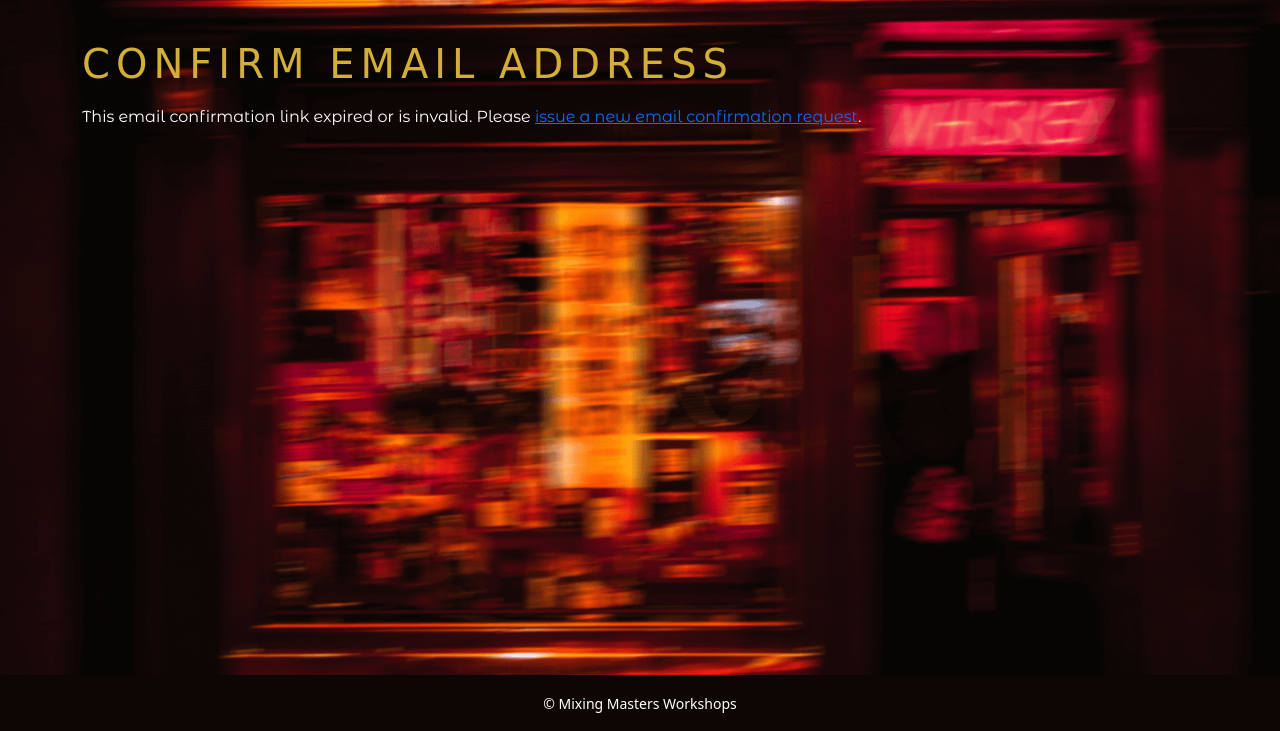
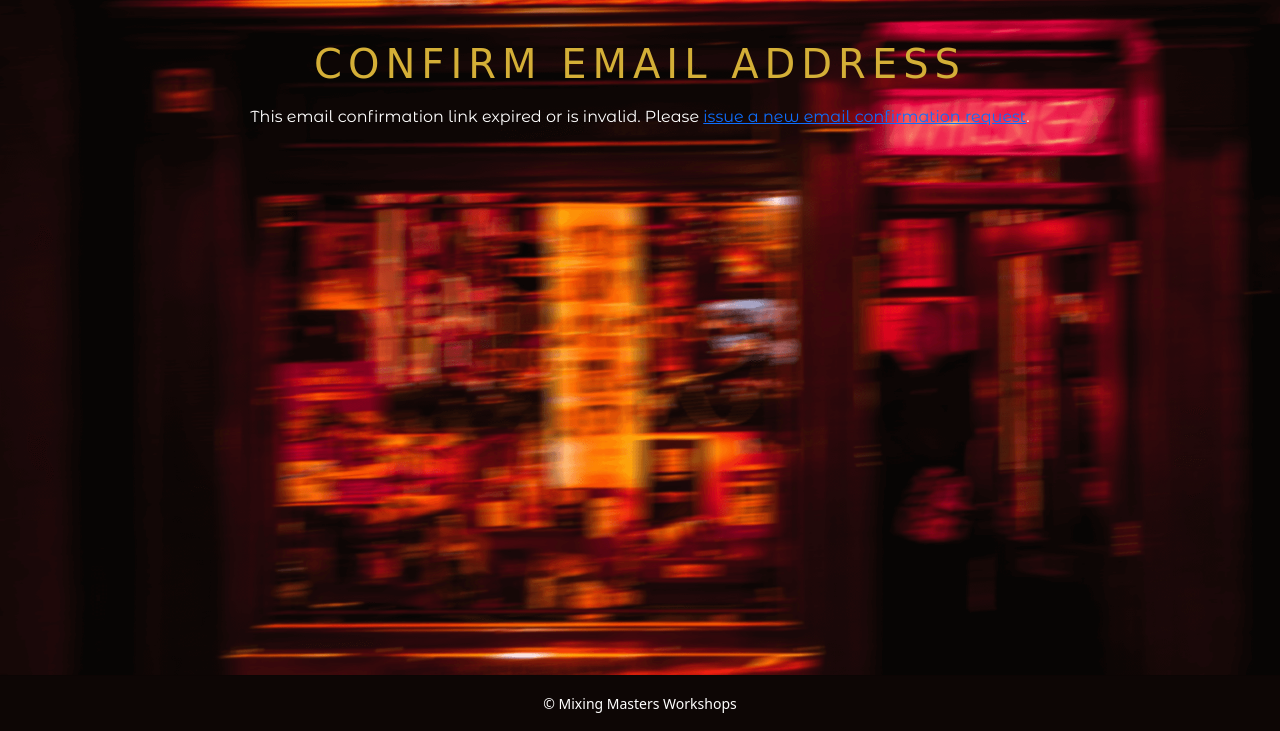
Before and after one commit to Kearns55/mixing-masters, a Django app: a page that uses templates/account/email_confirm.html in a window 1280 px wide. Shown: the part 69-800 px from the top of the page. Run offline with Django 4.2, Linux system fonts and the light colour scheme; some web fonts are replaced.

Commit message:
Fix styleson confirm email page

```diff
--- a/templates/account/email_confirm.html
+++ b/templates/account/email_confirm.html
@@ -7,28 +7,28 @@
 
 
 {% block content %}
-<h1>{% trans "Confirm Email Address" %}</h1>
+<h1 class="text-center">{% trans "Confirm Email Address" %}</h1>
 
 {% if confirmation %}
 
 {% user_display confirmation.email_address.user as user_display %}
 
 {% if can_confirm %}
-<p>{% blocktrans with confirmation.email_address.email as email %}Please confirm that <a href="mailto:{{ email }}">{{ email }}</a> is an email address for user {{ user_display }}.{% endblocktrans %}</p>
+<p class="text-center">{% blocktrans with confirmation.email_address.email as email %}Please confirm that <a href="mailto:{{ email }}" class="link-gold">{{ email }}</a> is an email address for user {{ user_display }}.{% endblocktrans %}</p>
 
-<form method="post" action="{% url 'account_confirm_email' confirmation.key %}">
+<form method="post" action="{% url 'account_confirm_email' confirmation.key %}" class="delete-form">
 {% csrf_token %}
     <button type="submit">{% trans 'Confirm' %}</button>
 </form>
 {% else %}
-<p>{% blocktrans %}Unable to confirm {{ email }} because it is already confirmed by a different account.{% endblocktrans %}</p>
+<p class="text-center">{% blocktrans %}Unable to confirm {{ email }} because it is already confirmed by a different account.{% endblocktrans %}</p>
 {% endif %}
 
 {% else %}
 
 {% url 'account_email' as email_url %}
 
-<p>{% blocktrans %}This email confirmation link expired or is invalid. Please <a href="{{ email_url }}">issue a new email confirmation request</a>.{% endblocktrans %}</p>
+<p class="text-center">{% blocktrans %}This email confirmation link expired or is invalid. Please <a href="{{ email_url }}">issue a new email confirmation request</a>.{% endblocktrans %}</p>
 
 {% endif %}
 
```
